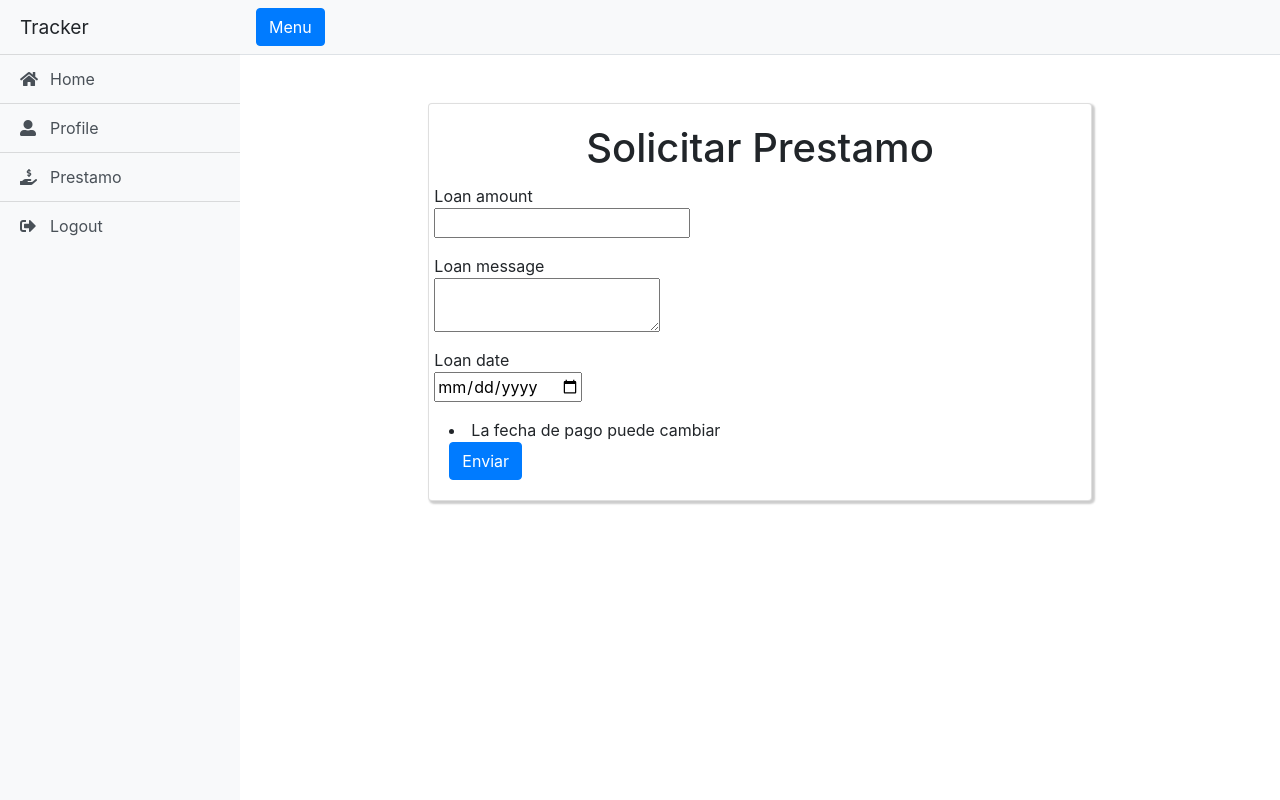
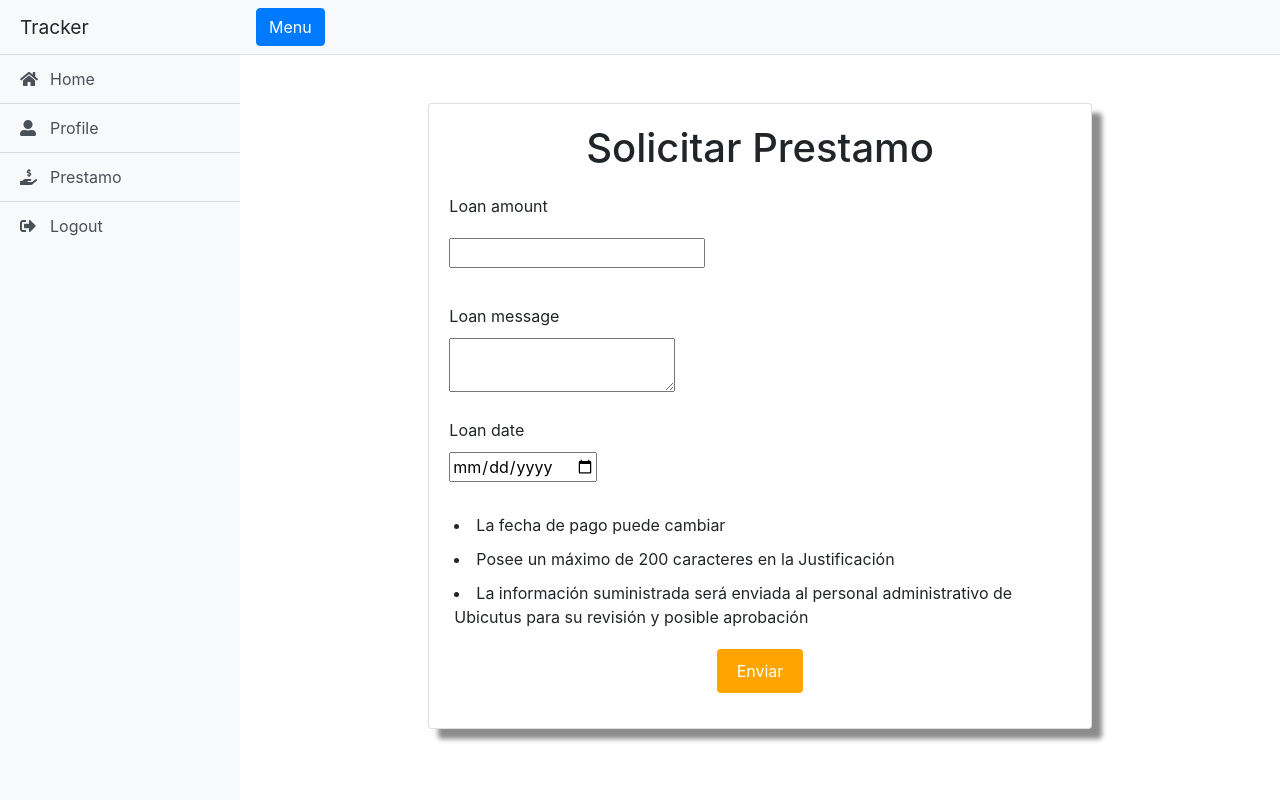
Before and after one commit to PS1115-Skala/tracker, a Django app: template trackerApp/templates/trackerApp/base_loan.html in a window 1280 px wide. Run offline with Django 3.2, Linux system fonts and the light colour scheme; the template is opened without the code that fills it, so the values that code supplies are empty, except form fields; tables that the repository leaves empty hold one stand-in row (values such as "Sample post"); form fields are guessed from the names that the template uses; some libraries are stand-ins or nearby versions.

Commit message:
Envío de mensajes. Mensaje de éxito

```diff
--- a/trackerApp/forms.py
+++ b/trackerApp/forms.py
@@ -34,9 +34,8 @@ class LoanRequestForm(forms.ModelForm):
         model = LoanRequest
         exclude = ('id_user',)
 
-
     loan_amount = forms.DecimalField(label='Monto',
-        widget=forms.TextInput(attrs={'class': 'expand w'}))
+        widget=forms.NumberInput(attrs={'class': 'expand w'}))
 
     loan_message = forms.CharField(label="Justificación", max_length=200,
         widget=forms.Textarea(attrs={'class': 'expand  w'}))
--- a/trackerApp/templates/trackerApp/base_loan.html
+++ b/trackerApp/templates/trackerApp/base_loan.html
@@ -5,11 +5,19 @@
 
 
 {% block content %}
+{% if message %}
+<div class="alert alert-success alert-dismissible fade show" role="alert">
+  <strong>{{message}}</strong>
+  <button type="button" class="close" data-dismiss="alert" aria-label="Close">
+    <span aria-hidden="true">&times;</span>
+  </button>
+</div>
+{% endif %}
 
 <div class="container-fluid">
     <div class="row card-center">
         <div class="container-fluid-margin  mt-5 col-8">
-            <div class="card" style="width: 100% ; height: auto; box-shadow: 2px 2px 2px 1px rgba(0, 0, 0, 0.2);" >
+            <div class="card" style="width: 100% ; height: auto; box-shadow: 10px 10px 5px 0px rgba(0, 0, 0, 0.45);" >
                 <div class="card-body">
                   <div class="title">
                   <h1 class="card-title">Solicitar Prestamo</h1>
@@ -18,37 +26,44 @@
                     <div>
                       {% csrf_token %}
                       <div class="form-group">
-                        <div class="row">
+                        <div class="row pad">
                           {{ form.loan_amount.label }}
                         </div>
-                        <div class="row">
+                        <div class="row pad">
                           {{ form.loan_amount }}
                         </div>
                       </div>
                       <div class="form-group">
-                        <div class="row">
+                        <div class="row pad1">
                           {{ form.loan_message.label }}
                         </div>
-                        <div class="row">
+                        <div class="row pad1">
                           {{ form.loan_message }}
                         </div>
                       </div>
                       <div class="form-group">
-                        <div class="row">
+                        <div class="row pad1">
                           {{ form.loan_date.label }}
                         </div>
-                        <div class="row">
+                        <div class="row pad">
                           {{ form.loan_date }}
                         </div>
                       </div>
                     </div>
                     <div>
-                      <li>
+                      <li class="reglas">
                         La fecha de pago puede cambiar
-
+                      </li>
+                      <li class="reglas">
+                        Posee un máximo de 200 caracteres en la Justificación
+                      </li>
+                      <li class="reglas">
+                        La información suministrada será enviada al personal administrativo de Ubicutus para su revisión y posible aprobación
                       </li>
                     </div>
-                    <button type="submit" id="button-save" class="btn btn-primary">Enviar</button>
+                    <div class="boton">
+                    <button type="submit" id="button-save" class="btn botton1 btn-primary">Enviar</button>
+                    </div>
                   </form>
                 </div>
             </div>
--- a/trackerApp/views.py
+++ b/trackerApp/views.py
@@ -230,7 +230,9 @@ class LoanView(generic.base.TemplateView):
             \n Muchas gracias por utilizar nuestro sistema'''
 
             send_mail('Solicitud de prestamo', mail_text, EMAIL_HOST_USER, [request.user.email])
-            return HttpResponseRedirect('/index/')
+            context = {'form' : form, 'message' : '¡Solicitud enviada correctamente!'}
+            return render(request, self.template_name, context)
+
         else:
             context = {'form' : form}
             return render(request, self.template_name, context)
```
